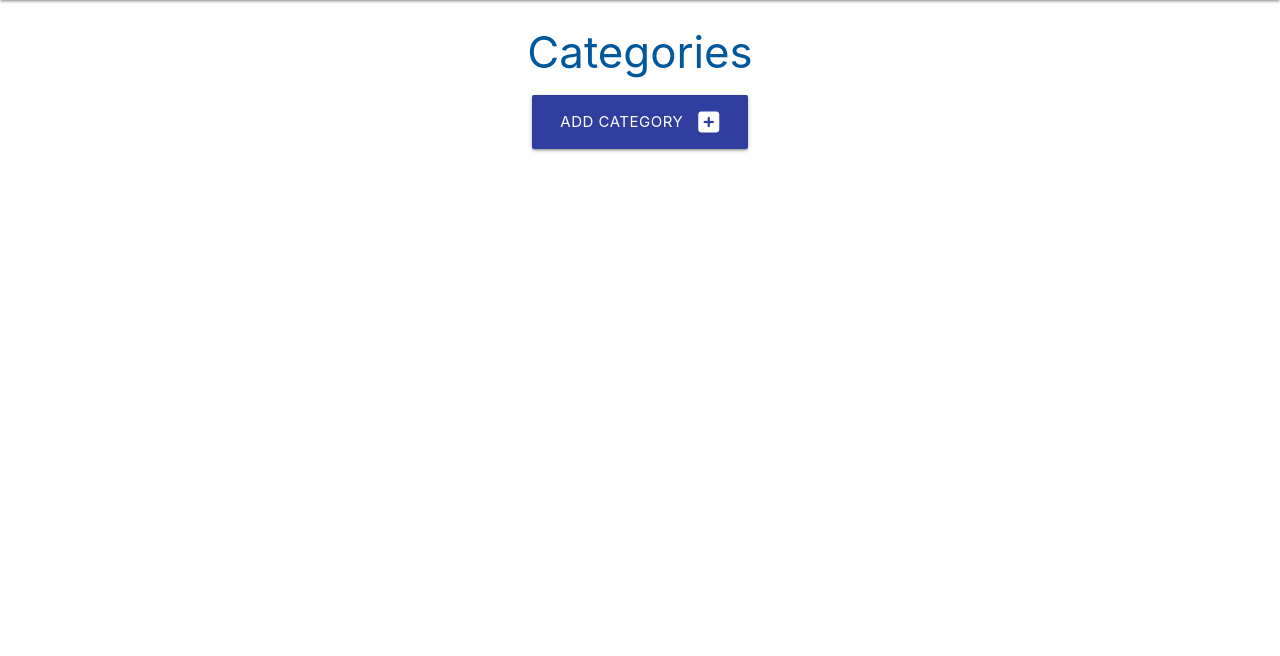
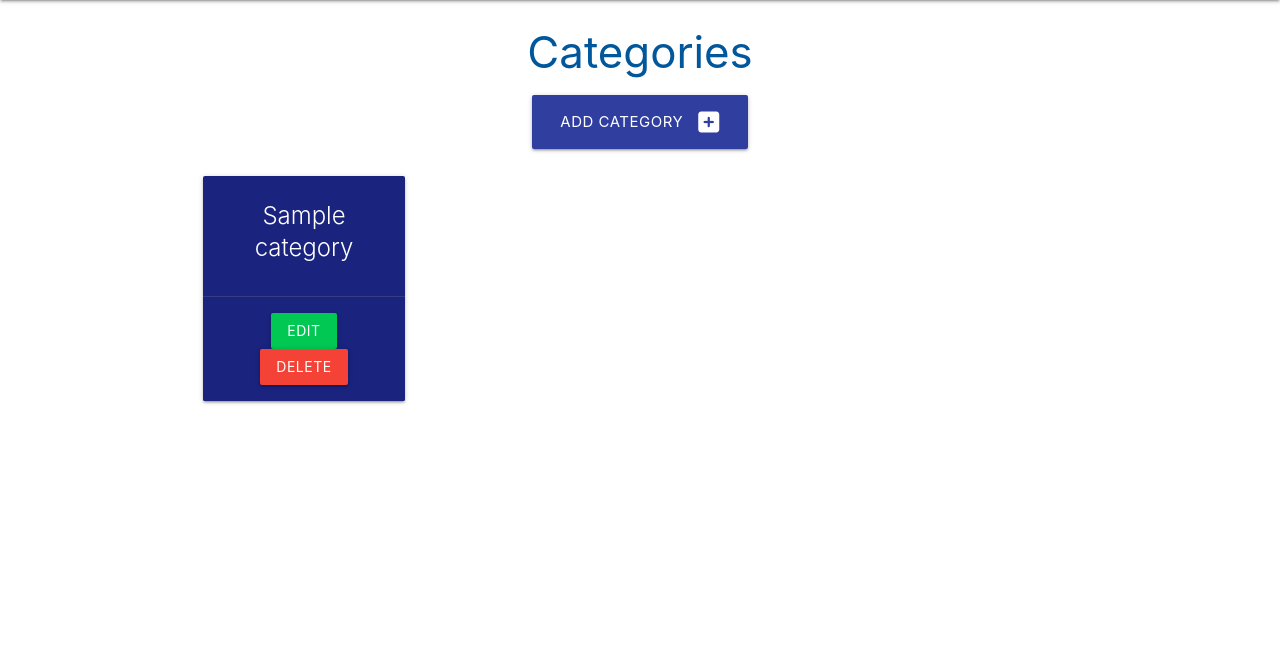
Before and after one commit to RoBizMan/RDBMS_Exercise, a Flask app: page /categories in a window 1280 px wide. Shown: the part 64-720 px from the top of the page. Run offline with Flask 3, Linux system fonts and the light colour scheme; tables that the repository leaves empty hold one stand-in row (values such as "Sample post"); some libraries are stand-ins or nearby versions.

Commit message:
Add cards to display categories

```diff
--- a/taskmanager/routes.py
+++ b/taskmanager/routes.py
@@ -8,7 +8,8 @@ def home():
 
 @app.route("/categories")
 def categories():
-    return render_template("categories.html")
+    categories = Category.query.order_by(Category.category_name).all()
+    return render_template("categories.html", categories=categories)
 
 @app.route("/add_category", methods=["GET", "POST"])
 def add_category():
--- a/taskmanager/templates/categories.html
+++ b/taskmanager/templates/categories.html
@@ -11,4 +11,20 @@
     </div>
 </div>
 
+<div class="row">
+    {% for category in categories %}
+    <div class="col s12 m6 l3">
+        <div class="card indigo darken-4 center-align">
+            <div class="card-content white-text">
+                <span class="card-title">{{ category.category_name }}</span>
+            </div>
+            <div class="card-action">
+                <a href="#" class="btn green accent-4">Edit</a>
+                <a href="#" class="btn red">Delete</a>
+            </div>
+        </div>
+    </div>
+    {% endfor %}
+</div>
+
 {% endblock %}
```
